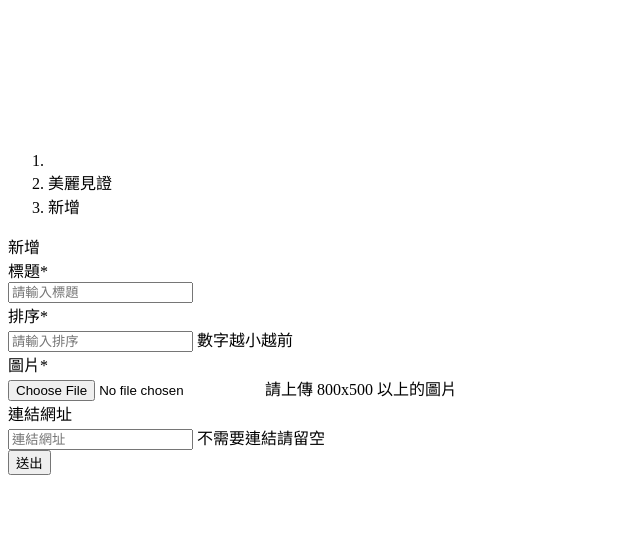
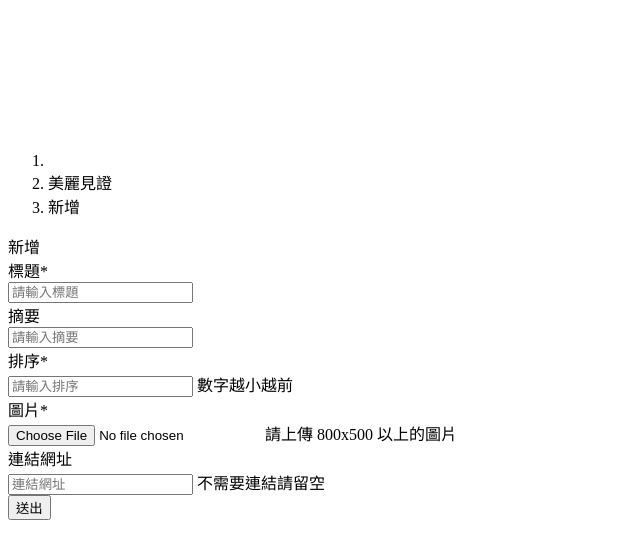
Before and after one commit to shawhan/goretex-admin, a PHP site: template app/views/case/add.phtml in a window 1280 px wide. Shown: the top 559 px of the page, without its empty margins (0-640 px from the left). Run offline with PHP 8.4, Linux system fonts and the light colour scheme; the template is opened without the code that fills it, so the values that code supplies are empty.

Commit message:
media, case, activity add summary field

```diff
--- a/app/controllers/ActivityController.php
+++ b/app/controllers/ActivityController.php
@@ -68,6 +68,7 @@ class ActivityController extends ControllerBase
             $data = json_decode(file_get_contents('data.json'));
             $insert = array(
                 "title" => $title,
+                "summary" => $summary,
                 "photo" => $photo_path,
                 "url" => $url,
                 "sort" => $sort,
@@ -147,6 +148,7 @@ class ActivityController extends ControllerBase
         }else{
             $update = array(
                 "title" => $title,
+                "summary" => $summary,
                 "photo" => $photo_path,
                 "url" => $url,
                 "sort" => $sort,
--- a/app/controllers/CaseController.php
+++ b/app/controllers/CaseController.php
@@ -68,6 +68,7 @@ class CaseController extends ControllerBase
             $data = json_decode(file_get_contents('data.json'));
             $insert = array(
                 "title" => $title,
+                "summary" => $summary,
                 "photo" => $photo_path,
                 "url" => $url,
                 "sort" => $sort,
@@ -148,6 +149,7 @@ class CaseController extends ControllerBase
         }else{
             $update = array(
                 "title" => $title,
+                "summary" => $summary,
                 "photo" => $photo_path,
                 "url" => $url,
                 "sort" => $sort,
--- a/app/controllers/MediaController.php
+++ b/app/controllers/MediaController.php
@@ -100,6 +100,7 @@ class MediaController extends ControllerBase
             $data = json_decode(file_get_contents('data.json'));
             $insert = array(
                 "title" => $title,
+                "summary" => $summary,
                 "date" => $date,
                 "cover" => $cover_path,
                 "photo" => $photo_path,
@@ -218,6 +219,7 @@ class MediaController extends ControllerBase
         }else{
             $update = array(
                 "title" => $title,
+                "summary" => $summary,
                 "date" => $date,
                 "cover" => $cover_path,
                 "photo" => $photo_path,
--- a/app/views/activity/add.phtml
+++ b/app/views/activity/add.phtml
@@ -28,6 +28,12 @@
 							    <label class="col-sm-3 control-label">標題*</label>
 							    <div class="col-sm-9">
 							      <input class="form-control" name="title" type="text" placeholder="請輸入標題" required>
+							    </div>
+							</div>
+							<div class="form-group">
+							    <label class="col-sm-3 control-label">摘要</label>
+							    <div class="col-sm-9">
+							      <input class="form-control" name="summary" type="text" placeholder="請輸入摘要">
 							    </div>
 							</div>
 							<div class="form-group">
--- a/app/views/activity/edit.phtml
+++ b/app/views/activity/edit.phtml
@@ -28,6 +28,12 @@
 							    <label class="col-sm-3 control-label">標題*</label>
 							    <div class="col-sm-9">
 							      <input class="form-control" name="title" type="text" placeholder="請輸入標題" value="<?php echo (!empty($data->title)) ? $data->title : '';?>" required>
+							    </div>
+							</div>
+							<div class="form-group">
+							    <label class="col-sm-3 control-label">摘要</label>
+							    <div class="col-sm-9">
+							      <input class="form-control" name="summary" type="text" placeholder="請輸入摘要" value="<?php echo (!empty($data->summary)) ? $data->summary : '';?>">
 							    </div>
 							</div>
 							<div class="form-group">
--- a/app/views/case/add.phtml
+++ b/app/views/case/add.phtml
@@ -28,6 +28,12 @@
 							    <label class="col-sm-3 control-label">標題*</label>
 							    <div class="col-sm-9">
 							      <input class="form-control" name="title" type="text" placeholder="請輸入標題" required>
+							    </div>
+							</div>
+							<div class="form-group">
+							    <label class="col-sm-3 control-label">摘要</label>
+							    <div class="col-sm-9">
+							      <input class="form-control" name="summary" type="text" placeholder="請輸入摘要">
 							    </div>
 							</div>
 							<div class="form-group">
--- a/app/views/case/edit.phtml
+++ b/app/views/case/edit.phtml
@@ -28,6 +28,12 @@
 							    <label class="col-sm-3 control-label">標題*</label>
 							    <div class="col-sm-9">
 							      <input class="form-control" name="title" type="text" placeholder="請輸入標題" value="<?php echo (!empty($data->title)) ? $data->title : '';?>" required>
+							    </div>
+							</div>
+							<div class="form-group">
+							    <label class="col-sm-3 control-label">摘要</label>
+							    <div class="col-sm-9">
+							      <input class="form-control" name="summary" type="text" placeholder="請輸入摘要" value="<?php echo (!empty($data->summary)) ? $data->summary : '';?>">
 							    </div>
 							</div>
 							<div class="form-group">
--- a/app/views/media/add.phtml
+++ b/app/views/media/add.phtml
@@ -28,6 +28,12 @@
 							    <label class="col-sm-3 control-label">標題*</label>
 							    <div class="col-sm-9">
 							      <input class="form-control" name="title" type="text" placeholder="請輸入標題" required>
+							    </div>
+							</div>
+							<div class="form-group">
+							    <label class="col-sm-3 control-label">摘要</label>
+							    <div class="col-sm-9">
+							      <input class="form-control" name="summary" type="text" placeholder="請輸入摘要">
 							    </div>
 							</div>
 							<div class="form-group">
--- a/app/views/media/edit.phtml
+++ b/app/views/media/edit.phtml
@@ -28,6 +28,12 @@
 							    <label class="col-sm-3 control-label">標題*</label>
 							    <div class="col-sm-9">
 							      <input class="form-control" name="title" type="text" placeholder="請輸入標題" value="<?php echo (!empty($data->title)) ? $data->title : '';?>" required>
+							    </div>
+							</div>
+							<div class="form-group">
+							    <label class="col-sm-3 control-label">摘要</label>
+							    <div class="col-sm-9">
+							      <input class="form-control" name="summary" type="text" placeholder="請輸入摘要" value="<?php echo (!empty($data->summary)) ? $data->summary : '';?>">
 							    </div>
 							</div>
 							<div class="form-group">
```
